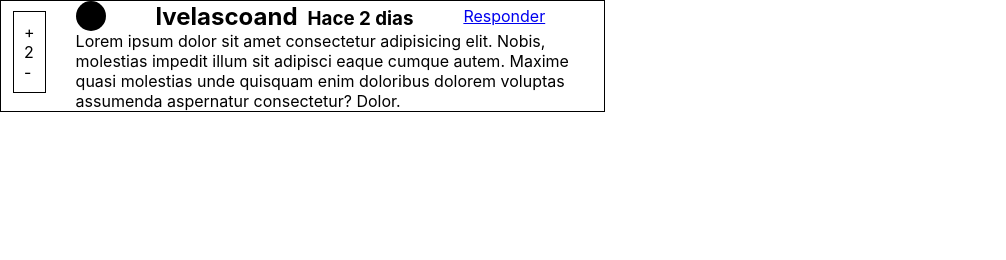
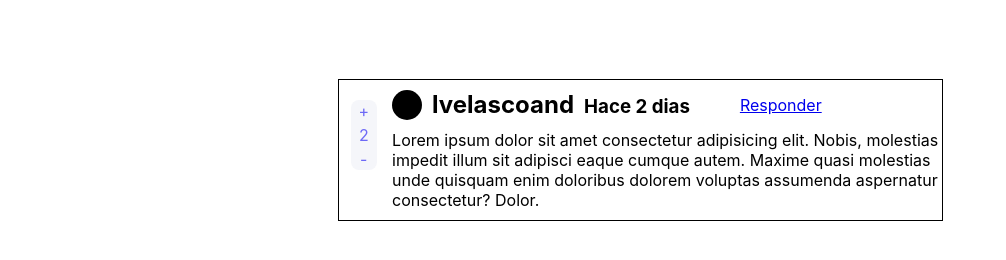
Before and after one commit to AlfredoPrograma/ProyectoLUIS, a plain HTML site: page comment.html in a window 1280 px wide. Shown: the whole page, without its empty margins (0-1006 px from the left). Drawn offline with Linux system fonts and the light colour scheme.

Commit message:
score styled

```diff
--- a/comment-styles.css
+++ b/comment-styles.css
@@ -5,11 +5,12 @@
   font-family: -apple-system, BlinkMacSystemFont, 'Segoe UI', Roboto, Oxygen, Ubuntu, Cantarell, 'Open Sans', 'Helvetica Neue', sans-serif;
 }
 
-content {
+.content {
   display: flex;
+  height: 300px;
   flex-direction: column;
+  align-items: center;
   justify-content: center;
-  align-items: center;
 }
 
 .comment__container {
@@ -17,23 +18,35 @@ content {
   flex-direction: row;
   border: 1px solid black;
   width: 605px;
+  height: auto;
   align-items: center;
-  gap: 30px;
+  gap: 15px;
+  padding: 10px 0px;
 }
 
 .comment__score {
   display: flex;
   flex-direction: column;
-  border: 1px solid black;
+  height: 70px;
+  justify-content: space-between;
   align-self: baseline;
-  padding: 10px;
+  padding: 1px 8px;
   margin: 10px 0px 0px 12px;
+  align-items: center;
+  border-radius: 8px;
+  color: #6d69f6;
+  background-color: #f5f6fa;
 }
 
 .comment__header {
   display: flex;
   align-items: center;
   gap: 50px;
+}
+
+.comment__header-gap{
+  display: flex;
+  gap: 10px;
 }
 
 .comment__header__avatar {
@@ -48,3 +61,7 @@ content {
   align-items: baseline;
   gap: 10px;
 }
+
+.comment__text{
+  padding-top: 10px;
+}
--- a/comment.html
+++ b/comment.html
@@ -17,10 +17,12 @@
         </div>
         <div class="comment__content">
           <div class="comment__header">
-            <div class="comment__header__avatar"></div>
-            <div class="comment__header__info">
-              <h2>lvelascoand</h2>
-              <h3>Hace 2 dias</h3>
+            <div class="comment__header-gap">
+              <div class="comment__header__avatar"></div>
+              <div class="comment__header__info">
+                <h2>lvelascoand</h2>
+                <h3>Hace 2 dias</h3>
+              </div>
             </div>
             <div class="comment__header__reply">
               <a href="https://www.google.com"> Responder </a>
@@ -32,7 +34,6 @@
               molestias impedit illum sit adipisci eaque cumque autem. Maxime
               quasi molestias unde quisquam enim doloribus dolorem voluptas
               assumenda aspernatur consectetur? Dolor.
-
             </p>
           </div>
         </div>
```
